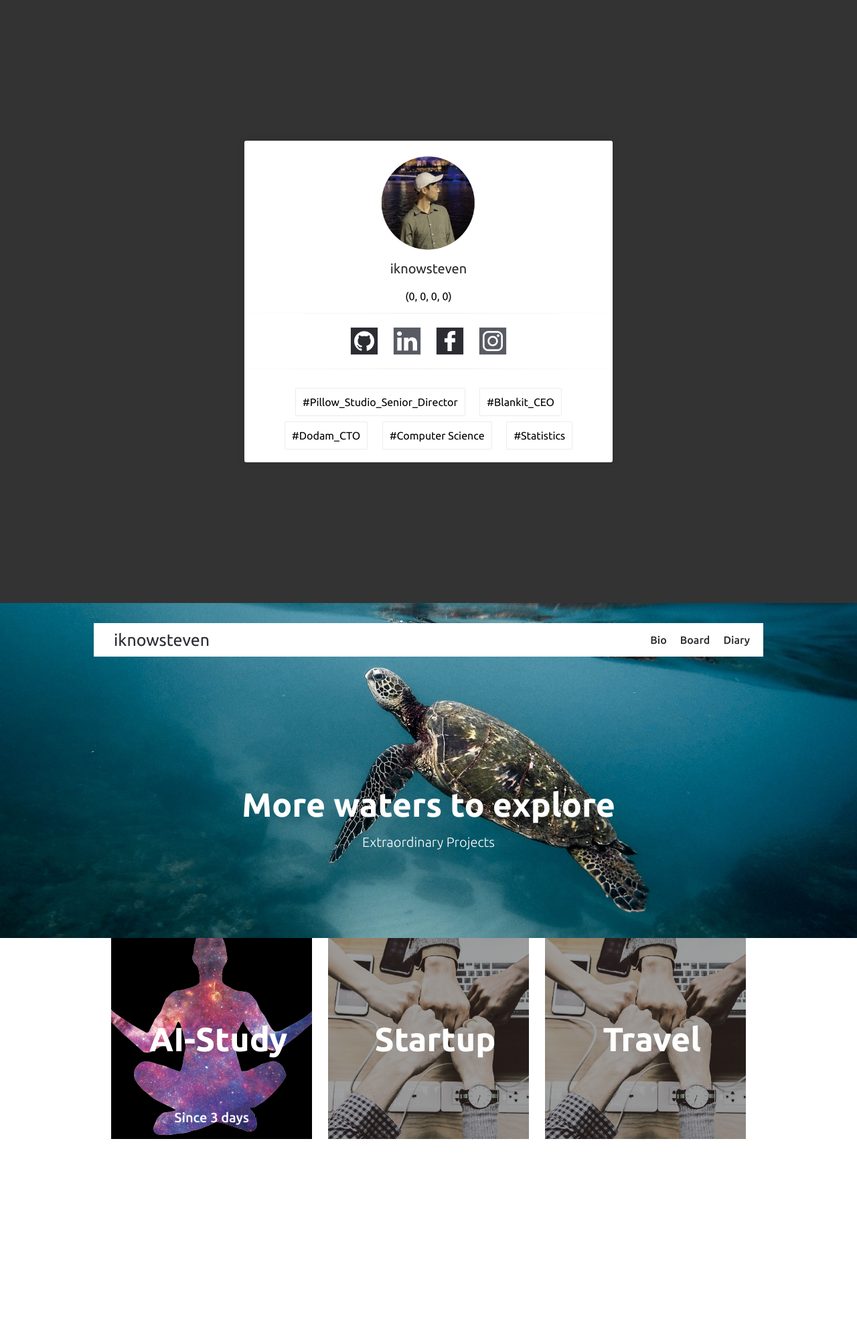
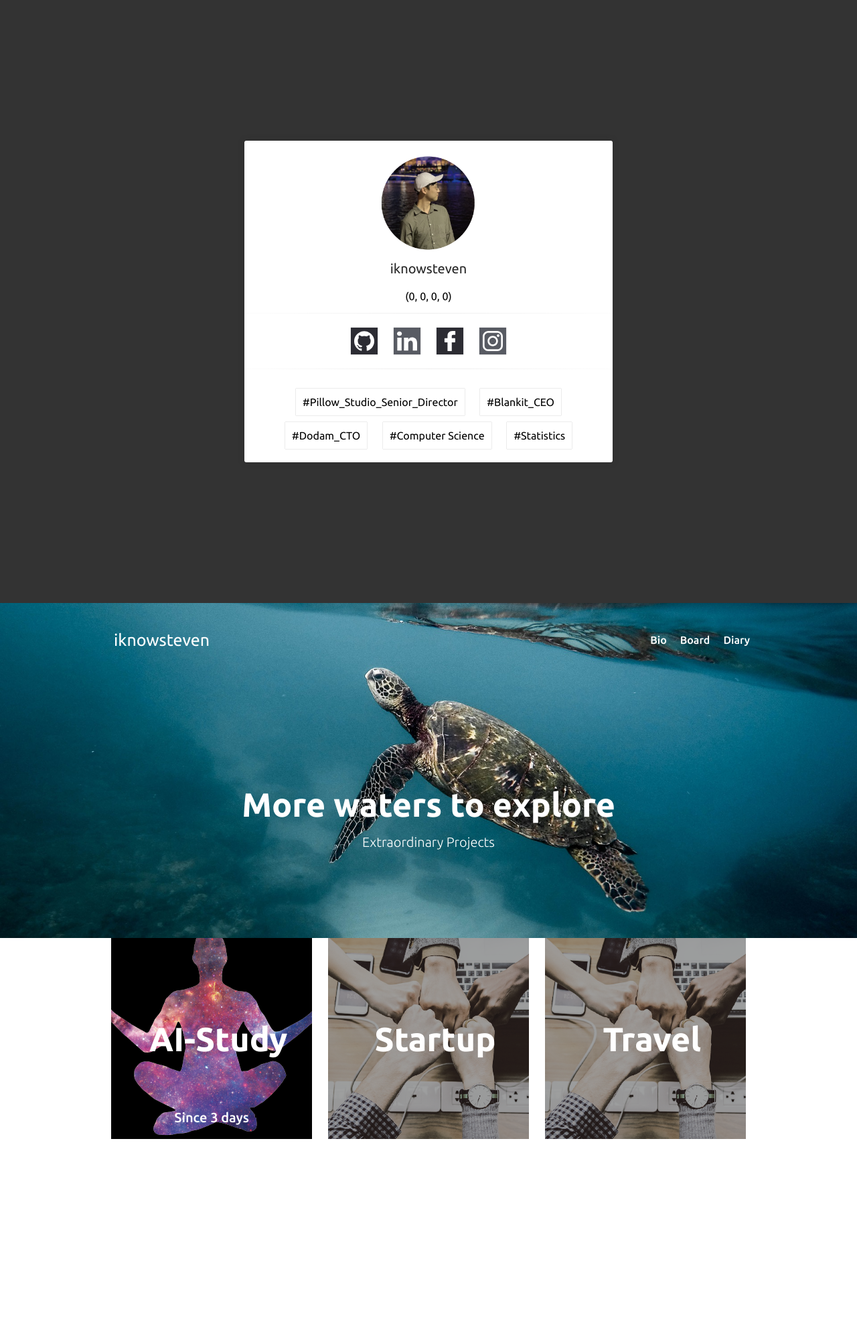
Before and after one commit to iknowSteven/iknowSteven.github.io, a Jekyll site: the page built from index.md, in a window 1280 px wide. Shown: the whole page at 67% size. Built offline with Jekyll 4.4.1, drawn with Linux system fonts in a browser that asks for light colours; our own code applies the rules of GitHub Pages for plain Markdown files.

Commit message:
no message

```diff
--- a/assets/css/home.css
+++ b/assets/css/home.css
@@ -204,8 +204,7 @@ body {
     width: 1000px;
     height: 50px;
     line-height: 50px;
-    color: #2c2d33;
-    background-color: #fff;
+    color: #fff;
     position: relative;
     left: 50%;
     top: 30px;
```
